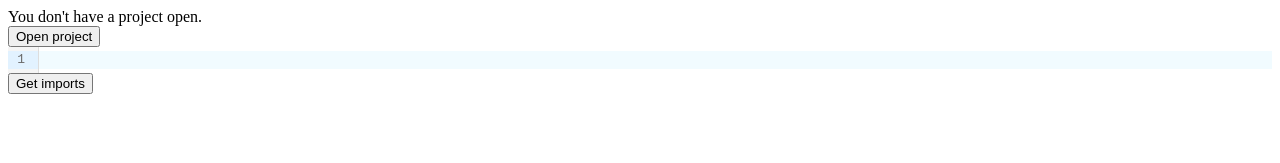
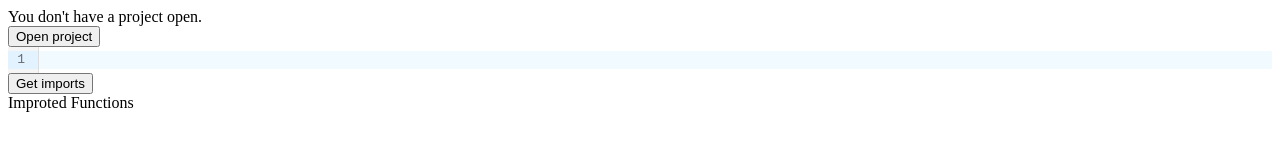
Before and after one commit to maybetonyfu/demo-editor, a React app: page / in a window 1280 px wide. Shown: the top 163 px of the page. Built offline with nearby package versions, Linux system fonts and the light colour scheme; the HTML template or start-up script is replaced by a standard one.

Commit message:
Update omniboard

```diff
--- a/src/Omniboard.jsx
+++ b/src/Omniboard.jsx
@@ -1,20 +1,34 @@
 import React from "react";
 import Button from "./Button";
-import {setDocumentImportsAtom, documentImportsAtom} from "./typeings"
+import { setDocumentImportsAtom, documentImportsAtom } from "./typeings"
+import { currentDocPathAtom } from "./filesystem";
 import { useAtom } from "jotai";
 
 export default () => {
     let [, setImports] = useAtom(setDocumentImportsAtom);
-    let [documentImports,] = useAtom(documentImportsAtom)
-    return (<div>
-        <Button onClick={()=> {
+    let [docPath] = useAtom(currentDocPathAtom);
+    let [documentImports,] = useAtom(documentImportsAtom);
+    return (<div className="px-2 py-4">
+        <Button onClick={() => {
             setImports()
 
         }}>Get imports</Button>
         <div>
-        {documentImports.map((im, i) => {
-            return (<div key={i}>{im.signature} </div>)
-        })}
+            <div>Improted Functions</div>
+            <div className="bg-green-100 py-1 px-1">
+                {documentImports
+                    .filter((im) => im.modulePath !== docPath)
+                    .map((im, i) => {
+                        return (<div className="py-1" key={i}>
+                            <div className="font-mono">
+                                {im.signature}
+                            </div>
+                            <div className="text-sm">
+                                from {im.modulePath}
+                            </div>
+                        </div>)
+                    })}
+            </div>
 
         </div>
 
```
Also changed, not shown: .tmp/auth_info.json.
